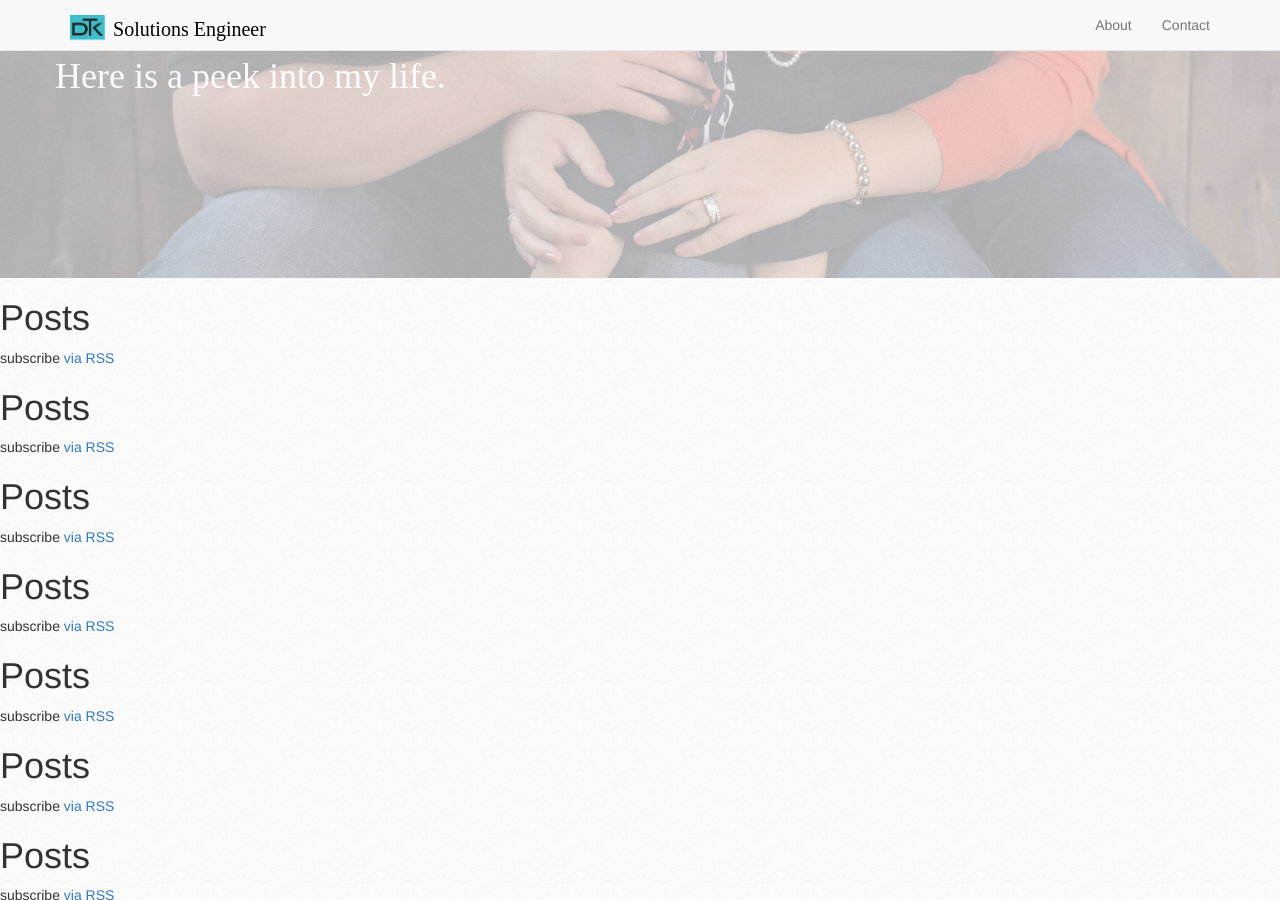
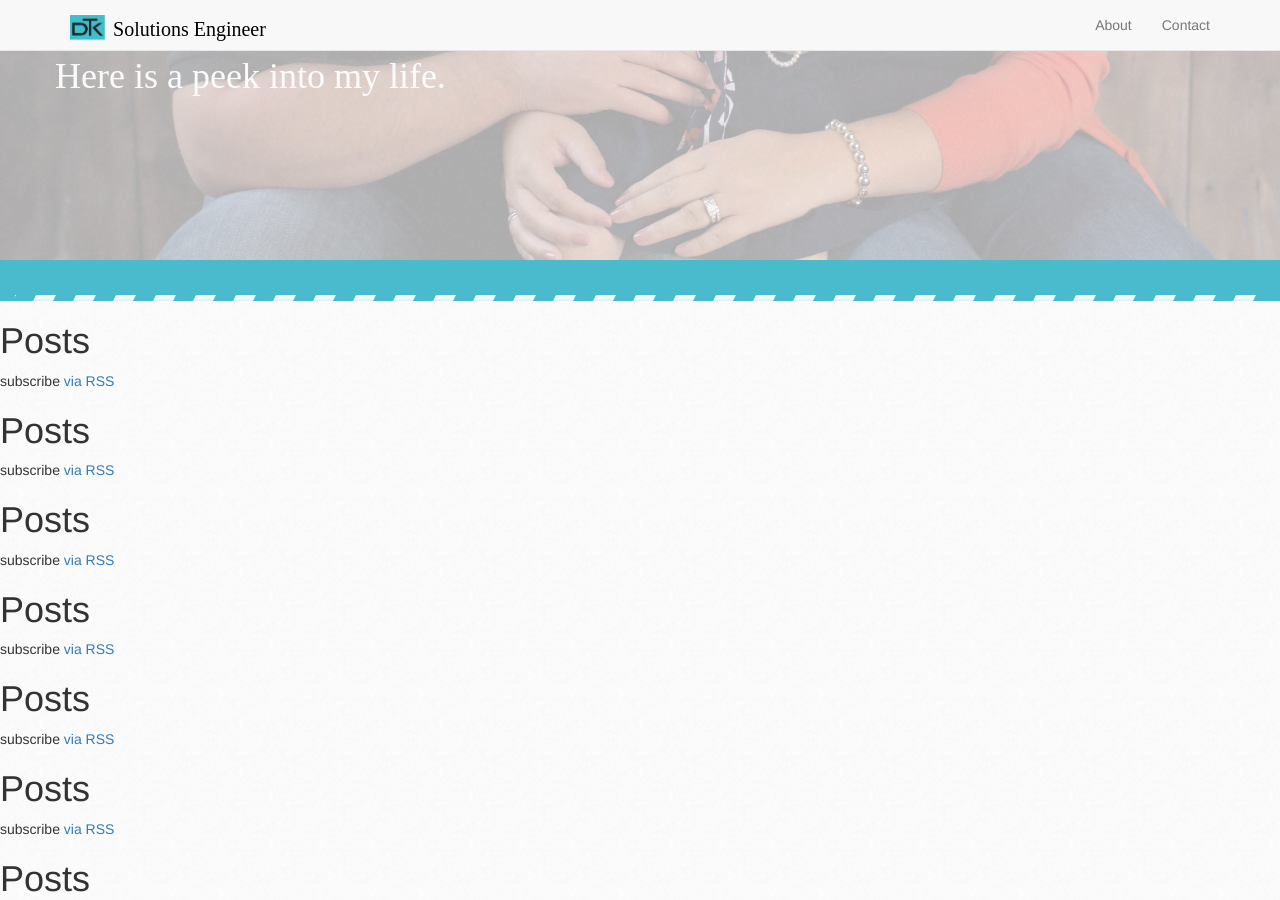
Before and after one commit to huihuiyihan/dtkocher.github.io, a Jekyll site: the page built from index.html, in a window 1280 px wide and 900 px high, scrolled down 622 px. Built offline with Jekyll 4.4.1, drawn with Linux system fonts in a browser that asks for light colours; nearby versions of some CDN libraries.

Commit message:
Fix up header with border

```diff
--- a/_includes/background.html
+++ b/_includes/background.html
@@ -10,3 +10,9 @@
     </div>
   </div>
 </div>
+
+<div class="container-fluid background-bottom">
+  <div class="background-border">
+    &nbsp;
+  </div>
+</div>
--- a/_sass/_background.scss
+++ b/_sass/_background.scss
@@ -5,7 +5,7 @@
   background-attachment: scroll;
   background-position-x: center;
   background-position-y: 0px;
-  height: 100%;
+  height: 98%;
   opacity:1;
   transition: opacity 0.5s ease-out;
 
@@ -16,6 +16,18 @@
   }
 }
 
+.background-border {
+  margin-top: 35px;
+  width: 100%;
+  height: 6px;
+  background-image: url("../img/stripe.png");
+  background-repeat: repeat-x;
+}
+
+.background-bottom {
+  background-color: $base-color;
+}
+
 .fade {
   opacity: 0.3;
 }
--- a/css/main.scss
+++ b/css/main.scss
@@ -4,7 +4,7 @@
 @charset "utf-8";
 
 // Our variables
-$base-color: rgb(73, 187, 204);
+$base-color: #49bbcc;
 $grey-color: #828282;
 
 $base-background: url("../img/cream.png") repeat;
```
Also changed, not shown: img/stripe.png (added).
